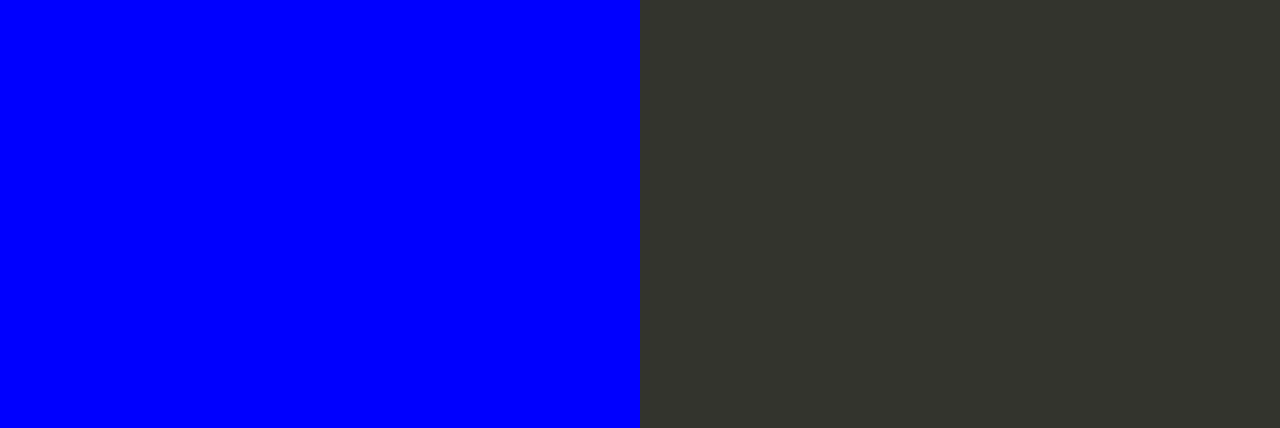
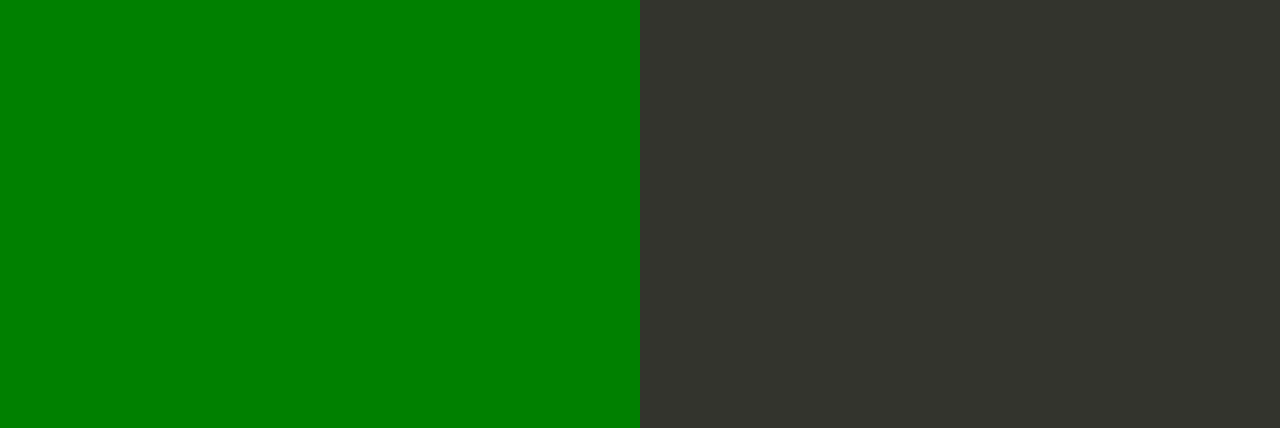
Before and after one commit to MarkJack31820/node-js-app, a website: page index.html in a window 1280 px wide. Shown: the part 372-800 px from the top of the page. Drawn offline with Linux system fonts and the light colour scheme.

Commit message:
Update index.html

```diff
--- a/index.html
+++ b/index.html
@@ -34,8 +34,8 @@
         left: 0px;
 
         text-align: right;
-        padding-top: 11em;
-        background-color: blue;
+        padding-top: 14em;
+        background-color: green;
 
       }
       .textColumn p {
```
